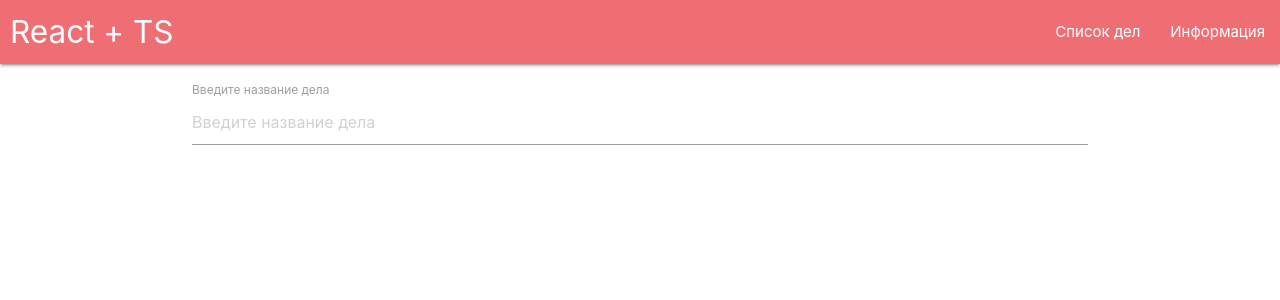
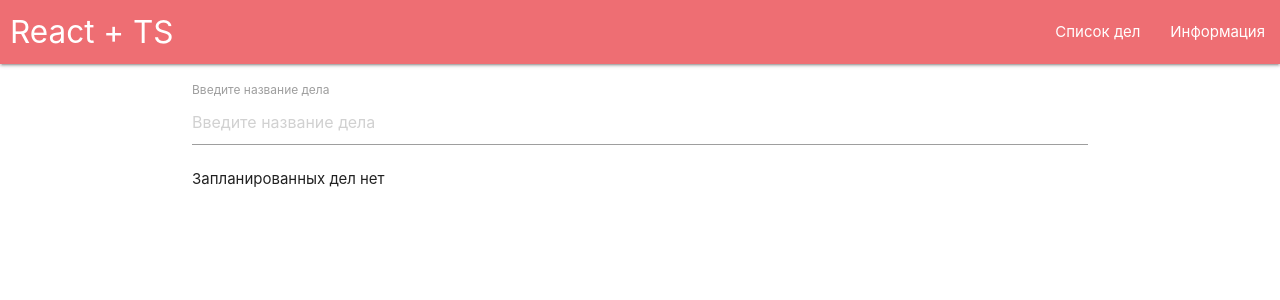
Before and after one commit to MityaDementiy/ts-react, a React (Create React App) app: page / in a window 1280 px wide. Shown: the top 300 px of the page. Built offline with nearby package versions, Linux system fonts and the light colour scheme.

Commit message:
Add message for empty todo list

```diff
--- a/src/components/TodoList.tsx
+++ b/src/components/TodoList.tsx
@@ -10,6 +10,9 @@ type TodoListProps = {
 };
 
 export const TodoList: React.FC<TodoListProps> = ({ todos, onRemove, onToggle }) => {
+    if (todos.length === 0) {
+        return <div>Запланированных дел нет</div>
+    }
     return (
         <ul>
             {todos.map((todo) => {
```
